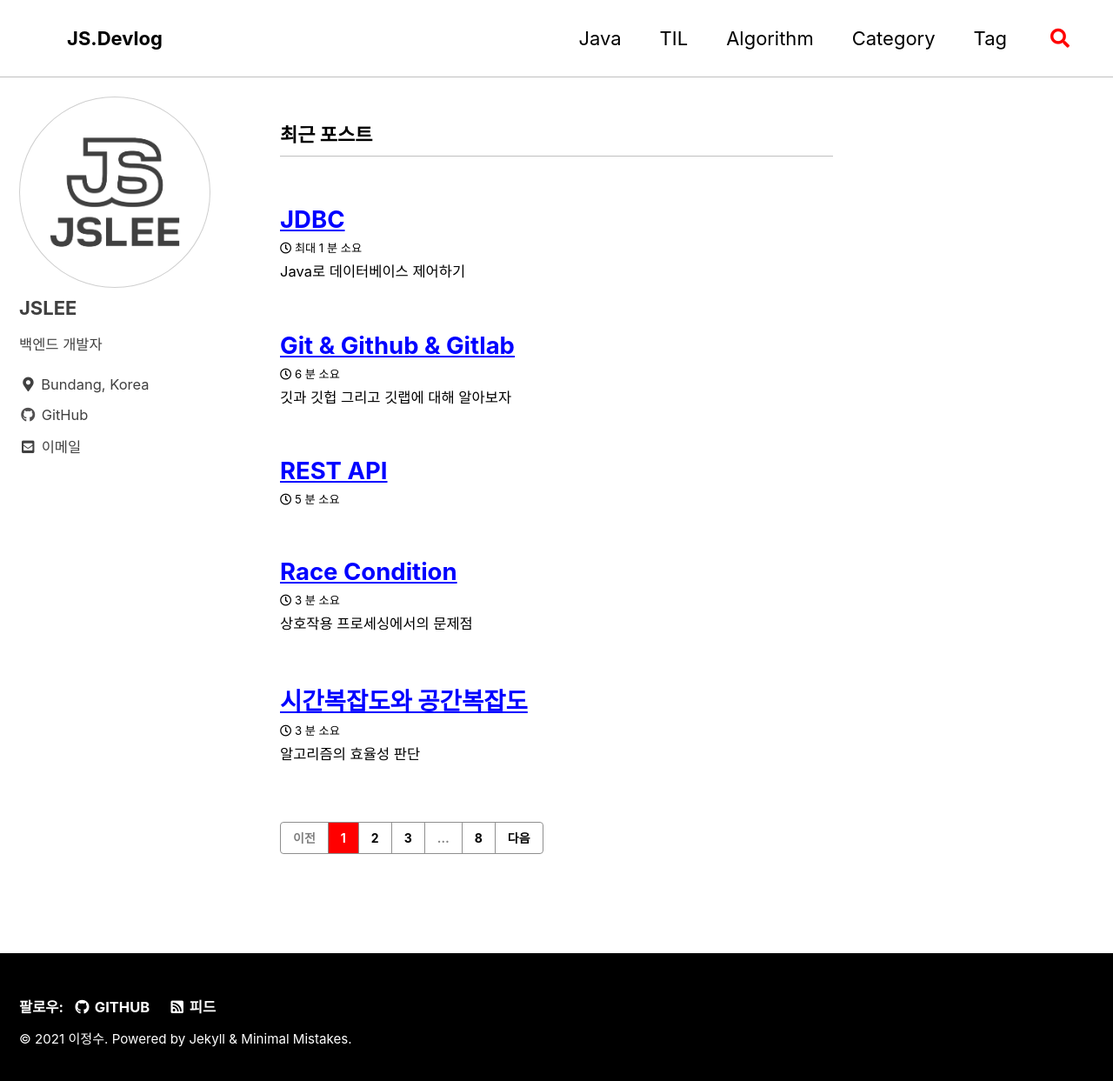
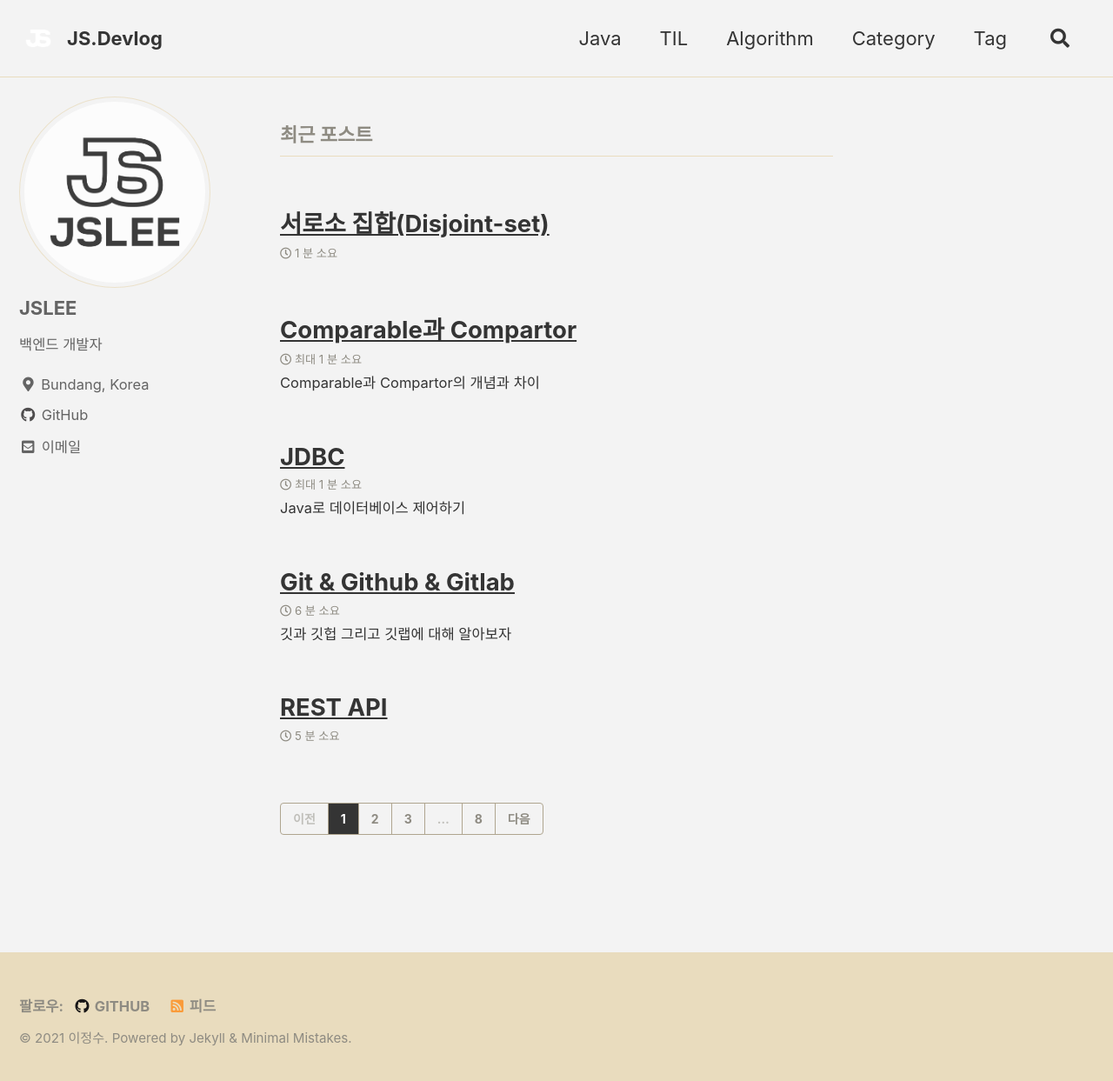
Before and after one commit to jslee7420/devlog, a Jekyll site: the page built from index.html, in a window 1280 px wide and 1250 px high. Shown: the top 1243 px of the window at 87% size. Built offline with Jekyll 4.4.1, drawn with Linux system fonts in a browser that asks for light colours; cached includes are drawn as plain includes; the list of posts is cut into pages by our own code; part of the change alters nothing that is shown.

Commit message:
ADD disjointSet.md, compare.md

````diff
--- a/_config.yml
+++ b/_config.yml
@@ -12,7 +12,7 @@
 
 # theme                  : "minimal-mistakes-jekyll"
 # remote_theme           : "mmistakes/minimal-mistakes"
-minimal_mistakes_skin: "contrast" # "air", "aqua", "contrast", "dark", "dirt", "neon", "mint", "plum", "sunrise"
+minimal_mistakes_skin: "dirt" # "air", "aqua", "contrast", "dark", "dirt", "neon", "mint", "plum", "sunrise"
 
 # Site Settings
 locale: "ko-KR"
--- a/_posts/2021-10-09-git.md
+++ b/_posts/2021-10-09-git.md
@@ -83,7 +83,7 @@ git은 파일의 변경사항 들을 버전별로 관리하기 위해서 파일
 
 ### 3. Git File Status Lifecycle
 
-git에 의해 관리되는 파일들의 라이프사이클을 살펴봅시다. Working Directory에 있는 파일들은 크게 Tracked 상태와 Untracked 상태로 분류됩니다. Tracked 상태는 좀 더 세부적으로 Unmodified, Modified, Staged 상태로 분류될 수 있습니다. Git의 파일들은 반드시 해당 4가지 상태중 하나의 상태를 가지게 되고, 4가지 상태를 반복적으로 순환합니다.
+git에 의해 관리되는 파일들을 라이프사이클 관점에서 살펴봅시다. Working Directory에 있는 파일들은 크게 Tracked 상태와 Untracked 상태로 분류됩니다. Tracked 상태는 좀 더 세부적으로 Unmodified, Modified, Staged 상태로 분류될 수 있습니다. Git의 파일들은 반드시 해당 4가지 상태중 하나의 상태를 가지게 되고, 4가지 상태를 반복적으로 순환합니다.
 
 ![git file status lifecycle](https://t1.daumcdn.net/cfile/tistory/9946F6445AAA4F8917)
 
@@ -192,8 +192,7 @@ Git-flow가 Github에서 사용하기에는 복잡하다고 나온 브랜칭 전
 4. 피드백이나 도움이 필요할 때, 그리고 merge 준비가 완료되었을 때는 pull request를 생성한다
 5. 기능에 대한 리뷰와 사인이 끝난 후 master로 머지한다.
 6. master로 머지되고 푸시되었을 때는 즉시 배포되어야 한다.
-
-- GitHub Flow의 핵심인듯한 master로 머지가 일어나면 hubot을 이용하여 자동으로 배포가 되도록 설정해놓는다.
+- GitHub Flow의 핵심인 master로 머지가 일어나면 hubot을 이용하여 자동으로 배포가 되도록 설정해놓는다.
 
 - 장점
   - 브런치 전략이 단순하다.
--- /dev/null
+++ b/_posts/2021-10-19-compare.md
@@ -0,0 +1,73 @@
+---
+title: "Comparable과 Compartor"
+excerpt: "Comparable과 Compartor의 개념과 차이"
+
+categories:
+  - Java
+tags:
+  - [java]
+
+toc: true
+toc_sticky: true
+
+date: 2021-10-19
+last_modified_at: 2021-10-19
+---
+
+Comparable과 Comparator는 객체의 크기나 우선순위 비교에 사용되는 자바의 인터페이스(interface)입니다. 따라서 이들을 사용하고자 한다면 인터페이스 내에 선언된 메소드를 '반드시 구현'해야합니다. 정수나 문자열같은 경우 바로 크기 비교가 가능하지만 객체는 어떤 기준으로 크기나 우선 순위를 정할지 명시해주어야 합니다. 이럴때 Comparable이나 Comparator를 사용합니다.
+
+## java.lang.Comparable<T>
+
+- 자기 자신과 매개변수 객체를 비교
+- int compareTo(T other) 메소드를 구현해야만 한다
+- 자신과 인자로 전달받는 타원소를 비교하여 정수값 리턴
+  - 음수값 리턴시: 타원소가 크다
+  - 0 리턴시: 둘이 같다
+  - 양수값 리턴시: 자신이 크다
+- 자신의 원소로부터 다른 원소를 빼준값을 리턴한다고 생각하면 됨
+
+```java
+Class Student implements Comparable<Student>{
+    int no, score;
+
+    public Student(int no, int score){
+        super();
+        this.no = no;
+        this.score = score;
+    }
+
+    @Override
+    public int compareTo(Student o){
+        return this.no - o.no;
+    }
+}
+```
+
+## java.util.Comparator<T>
+
+- 두 매개변수 객체를 비교
+- int compare(T o1, T o2) 메소드를 구현해야만 한다
+- 비교 대상의 두 원소가 아닌 별도의 도우미 역할
+- 두 원소(o1, o2) 비교하여 정수 리턴
+  - 음수값 리턴시: o2가 크다
+  - 0 리턴시: 둘이 같다
+  - 양수값 리턴시: o1이 크다
+
+```java
+Class Student implements Comparable<Student>{
+    int no, score;
+
+   public Student(int no, int score){
+        super();
+        this.no = no;
+        this.score = score;
+    }
+}
+
+class StudentComparator implements Comparator<Student>{
+    @Override
+    public int compare(Student o1, Student o2){
+        return o1.no - o2.no;
+    }
+}
+```
--- /dev/null
+++ b/_posts/2021-10-19-disjointSet.md
@@ -0,0 +1,103 @@
+---
+title: "서로소 집합(Disjoint-set)"
+excerpt: ""
+
+categories:
+  - Algorithm
+tags:
+  - [algorithm]
+
+toc: true
+toc_sticky: true
+
+date: 2021-10-19
+last_modified_at: 2021-10-19
+---
+
+서로소 집합은 상호배타 집합이라고도 하며 서로 중복 포함된 원소가 없는 집합들을 말합니다. 집합에 속한 하나의 특정 멤버를 대표자로 하여 각 집합들을 구분합니다.
+
+## 서로소 집합을 표현하는 방법
+
+1. 연결리스트
+
+- 같은 집합의 원소들을 하나의 연결리스트로 관리
+- 연결리스트의 맨 앞의 원소가 대표자
+- 각 원소는 대표자를 가리키는 링크를 갖는다
+
+2. 트리
+
+- 하나의 집합을 트리로 표현
+- 자식노드가 부모 노드를 가리키며 루트 노드가 대표자
+
+## 서로소 집합의 연산
+
+- Make-Set(x): 유일한 원소 x를 포함하는 새로운 집합 생성 연산
+- Find-Set(x): x를 포함하는 집합을 찾는 연산(대표자를 찾는 연산)
+- Union(x,y): x와 y를 포함하는 두 집합을 통합하는 연산
+
+## 트리로 구현한 서로소 집합의 연산
+
+```java
+static int[] p; // 인덱스를 노드의 번호로 하고 자신이 가르키는 노드를 원소로 하는 정수형 1차원 배열
+
+public static void makeSet(int n) {
+    p = new int[n+1];
+    for (int i = 0; i < p.length; i++)
+        p[i] = 0;
+}
+
+public static int findSet(int a) {
+    if(p[a]==a) return a;
+    return findSet(p[a]);
+}
+
+public static boolean union(int a, int b) {
+    int rootA = findSet(a);
+    int rootB = findSet(b);
+    if(rootA == rootB) return false;
+    p[rootA] = rootB;
+    return true;
+}
+```
+
+## 연산의 효율을 높이는 방법
+
+- Rank를 이용한 Union
+
+  - 각 노드는 자신을 루트로 하는 subtree의 높이+1을 음수형태의 랭크로 표현
+  - 두 집합을 합칠 때 rank가 낮은 집합을 rank가 높은 집합에 붙이기
+  - 전체 트리의 레벨(높이)는 더 높은 랭크의 서브트리와 같음(높이 변화 X)
+  - 하지만 두 트리의 높이가 같은 경우 union시 랭크는 1 증가
+
+  ```java
+    static int[] p; // 인덱스를 노드의 번호로 하고 자신이 가르키는 노드를 원소로 하는 정수형 1차원 배열
+
+    public static void makeSet(int n) {
+        p = new int[n+1];
+        for (int i = 0; i < p.length; i++)
+            p[i] = -i;
+    }
+
+    public static int findSet(int a) {
+        if(p[a]<0) return a;
+        return findSet(p[a]);
+    }
+
+    public static boolean union(int a, int b) {
+        int rootA = findSet(a);
+        int rootB = findSet(b);
+        if(rootA == rootB) return false;
+        if(rootA<rootB) p[rootB] = rootA;
+        else p[rootA] = rootB;
+        return true;
+    }
+  ```
+
+- Path compression
+  - Find-Set을 행하는 과정에서 만나는 모든 노드들이 직접 root를 가리키도록 포인터를 변경
+  ```java
+  public static int findSet(int a) {
+      if(p[a]==a) return a;
+      return p[a] = findSet(p[a]);
+  }
+  ```
````
